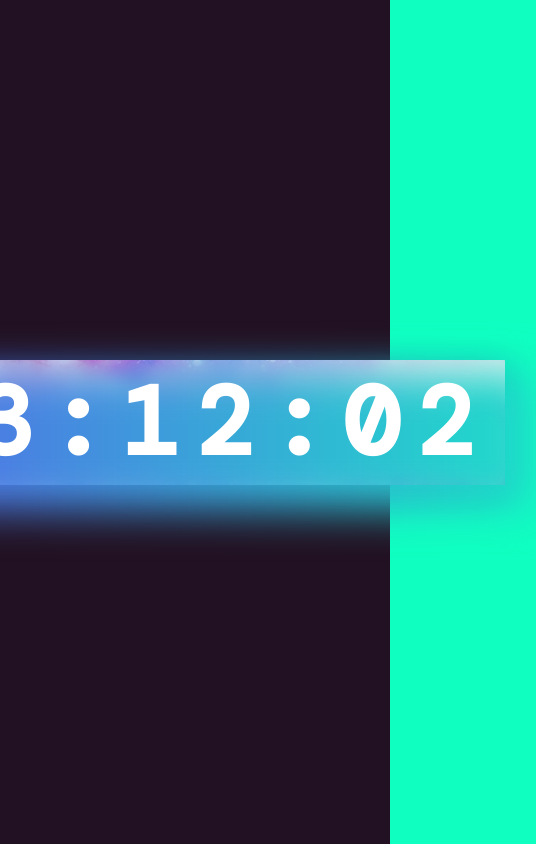
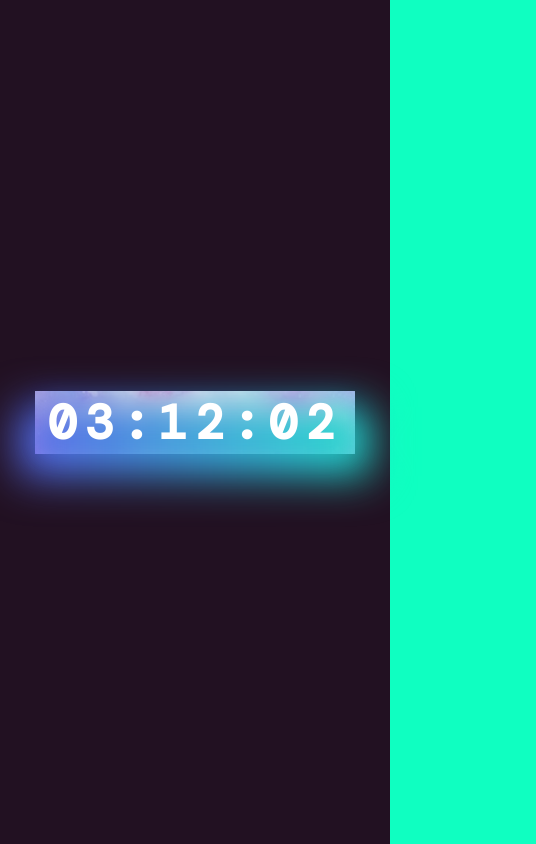
Before and after one commit to kdubbels/glassmorphism-glowing-pane, a React (Create React App) app: page / in a window 390 px wide. Shown: the whole page, 536 px wide, since content can reach past the window. Built offline with nearby package versions, Linux system fonts and the light colour scheme.

Commit message:
make responsive

```diff
--- a/src/App.css
+++ b/src/App.css
@@ -45,7 +45,6 @@ html, body {
   width: 620px;
   margin: 0;
   color: white;
-  /* background: rgba( 255, 255, 255, 0.4 ); */
   box-shadow: 0 8px 32px 0 rgba( 31, 38, 135, 0.37 );
   backdrop-filter: blur( 8px );
   -webkit-backdrop-filter: blur( 8px );
@@ -81,3 +80,11 @@ html, body {
     background-position: 0% 50%;
   }
 }
+
+@media (max-width: 767.98px) {
+  .display__time {
+    font-size: 3rem;
+    width: 320px;
+    letter-spacing: .5rem;
+  }
+}
```
